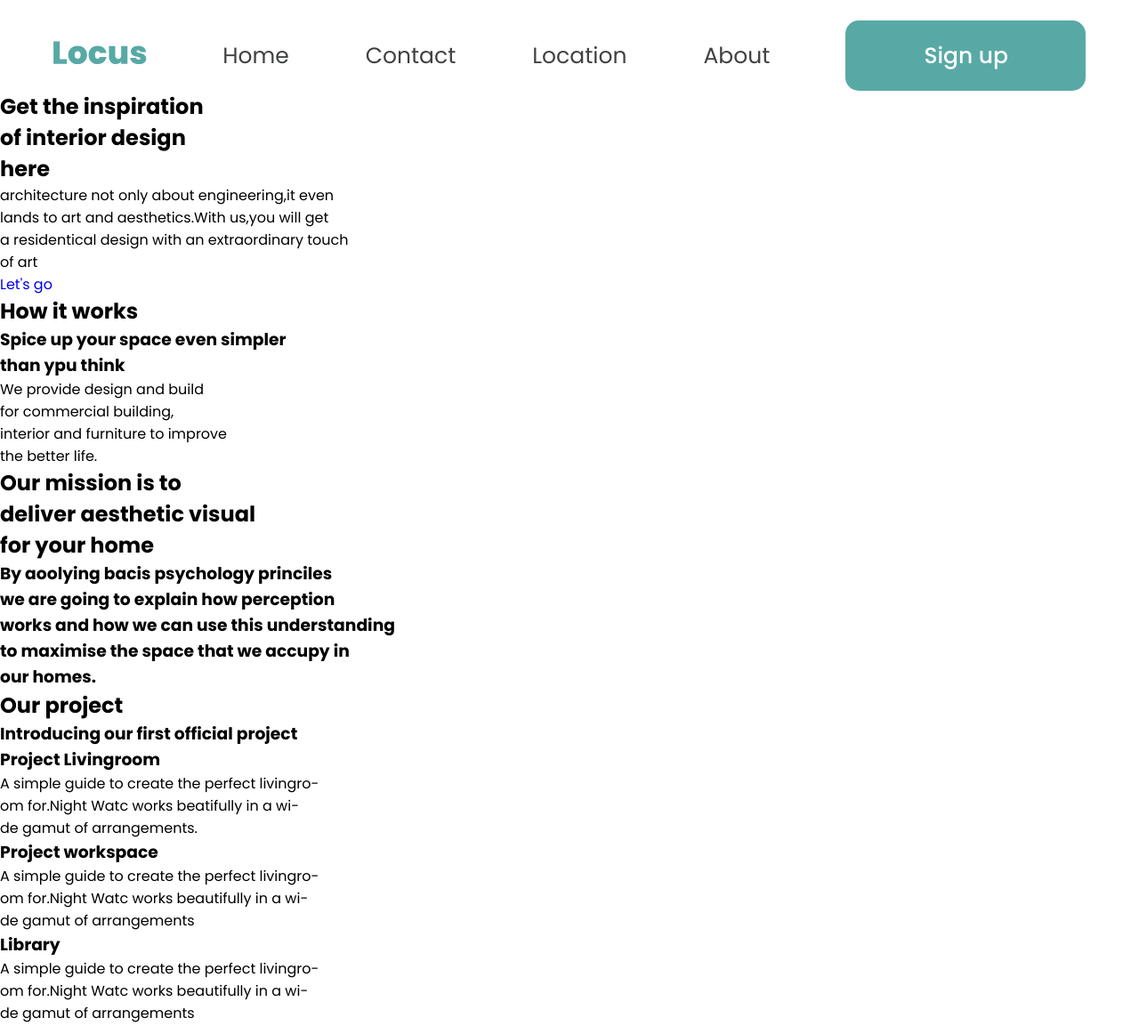
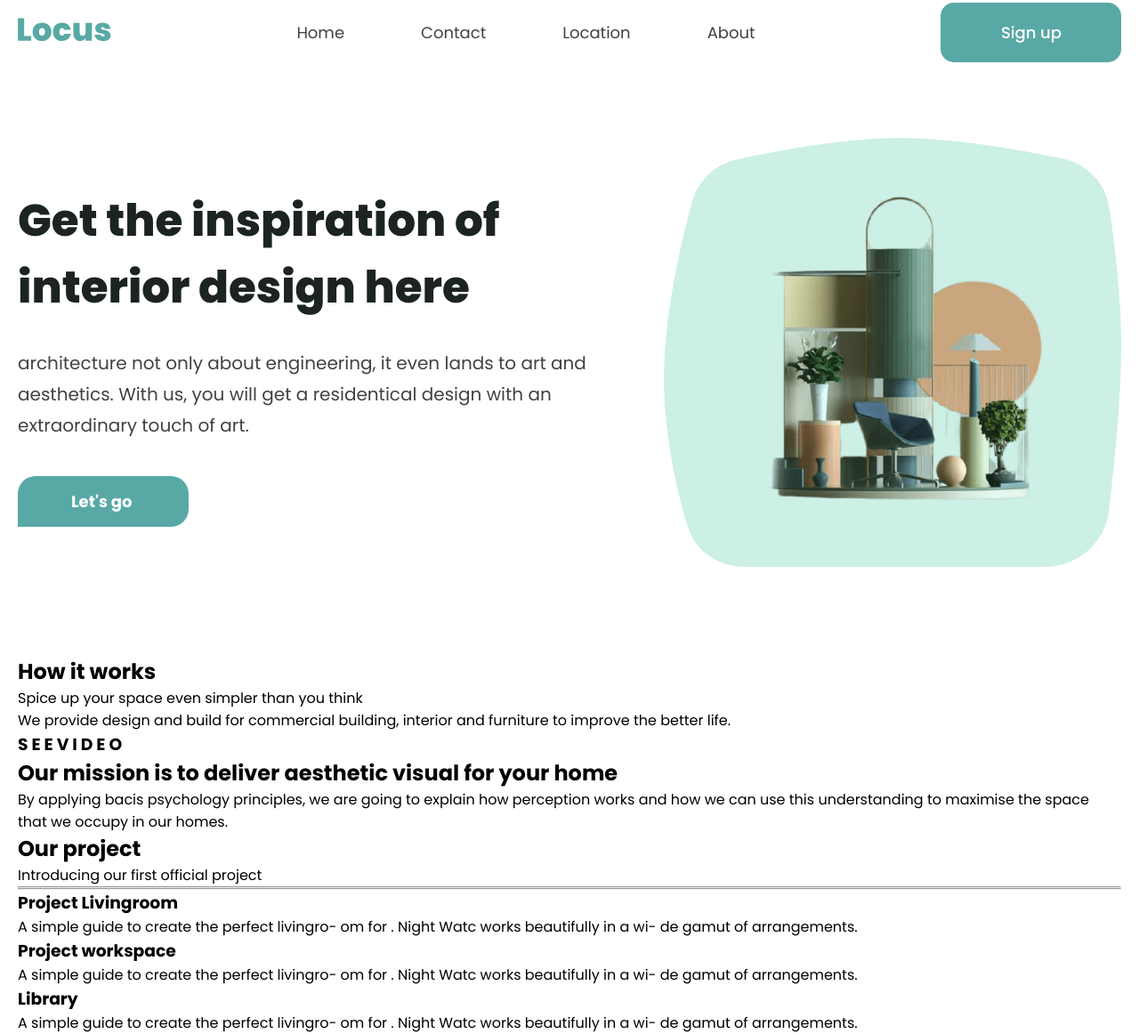
Before and after one commit to farruxdevelopertest/locus-website, a plain HTML site: page index.html in a window 1280 px wide. Shown: the part 62-1224 px from the top of the page at 89% size. Drawn offline with Linux system fonts and the light colour scheme.

Commit message:
add hero and hero style

```diff
--- a/css/style.css
+++ b/css/style.css
@@ -70,7 +70,7 @@ body {
 /* UTILS CLASS */
 
 .container {
-  max-width: 1200px;
+  max-width: 1440px;
   width: 100%;
   padding-left: 20px;
   padding-right: 20px;
@@ -80,7 +80,7 @@ body {
 /* HEADER START */
 
 .site-header {
-  padding-top: 85px;
+  padding-top: 65px;
 }
 
 .sitenav-container {
@@ -102,12 +102,12 @@ body {
 } */
 
 .sitenav-btn {
-  padding: 21px 87px 21px 88px;
+  padding: 16px 67px 16px 68px;
   background: #58a9a5;
   border-radius: 15px;
   color: #ffffff;
-  font-size: 25px;
-  line-height: 37px;
+  font-size: 18px;
+  line-height: 35px;
   font-weight: 500;
   transition: all 0.3s ease;
 }
@@ -118,8 +118,8 @@ body {
 
 .sitenav-link {
   color: #404242;
-  font-size: 25px;
-  line-height: 37px;
+  font-size: 18px;
+  line-height: 35px;
   transition: all 0.3s ease;
 }
 
@@ -129,3 +129,41 @@ body {
 }
 
 /* HEADER END */
+
+/* HERO START */
+.hero {
+  padding-top: 85px;
+  padding-bottom: 100px;
+}
+
+.hero-container {
+  display: flex;
+  align-items: center;
+}
+.hero-content {
+  width: 743px;
+  margin-right: 72px;
+}
+.hero-heading {
+  font-weight: 800;
+  font-size: 50px;
+  line-height: 75px;
+  color: #1c2323;
+  margin-bottom: 30px;
+}
+.hero-text {
+  font-size: 20px;
+  line-height: 35px;
+  color: #404242;
+  margin-bottom: 50px;
+}
+.hero-btn {
+  background: #58a9a5;
+  border-radius: 20px 20px 20px 0px;
+  padding: 16px 63px 16px 60px;
+  font-weight: bold;
+  font-size: 18px;
+  line-height: 35px;
+  color: #ffffff;
+}
+/* HERO END */
--- a/index.html
+++ b/index.html
@@ -41,55 +41,118 @@
     </header>
     <!-- header end -->
 
-    <!-- main start -->
+    <!-- main start  -->
     <main>
+      <!-- hero start -->
+      <section class="hero">
+        <div class="container hero-container">
+          <div class="hero-content">
+            <h2 class="hero-heading">
+              Get the inspiration of interior design here
+            </h2>
+            <p class="hero-text">
+              architecture not only about engineering, it even lands to art and
+              aesthetics. With us, you will get a residentical design with an
+              extraordinary touch of art.
+            </p>
+            <a href="#go" class="hero-btn">Let's go</a>
+          </div>
+
+          <img
+            class="hero-img"
+            src="img/hero-img.png"
+            alt="showcase img"
+            width="534"
+            height="482"
+          />
+        </div>
+      </section>
+      <!-- hero end -->
+
+      <!-- work start -->
       <section>
-        <h2>Get the inspiration<br />of interior design<br />here</h2>
+        <div class="container">
+          <div>
+            <h2>How it works</h2>
+            <p>Spice up your space even simpler than you think</p>
+          </div>
+          <div>
+            <!-- <img src="" alt=""> -->
+            <!-- img play -->
+
+            <div>
               <p>
-          architecture not only about engineering,it even<br />lands to art and
-          aesthetics.With us,you will get<br />a residentical design with an
-          extraordinary touch<br />of art
+                We provide design and build for commercial building, interior
+                and furniture to improve the better life.
               </p>
-        <a href="#">Let's go</a>
-        <h2>How it works</h2>
-        <h3>Spice up your space even simpler<br />than ypu think</h3>
-        <label>
-          We provide design and build<br />for commercial building,<br />interior
-          and furniture to improve<br />the better life.
-        </label>
+              <h3>S E E V I D E O</h3>
+            </div>
+          </div>
+        </div>
       </section>
+      <!-- work end -->
+
+      <!-- home start -->
       <section>
-        <h2>
-          Our mission is to<br />deliver aesthetic visual<br />for your home
-        </h2>
-        <h3>
-          By aoolying bacis psychology princiles<br />we are going to explain
-          how perception<br />works and how we can use this understanding<br />to
-          maximise the space that we accupy in<br />our homes.
-        </h3>
+        <div class="container">
+          <!-- <img src="" alt=""> -->
+
+          <div>
+            <h2>Our mission is to deliver aesthetic visual for your home</h2>
+            <p>
+              By applying bacis psychology principles, we are going to explain
+              how perception works and how we can use this understanding to
+              maximise the space that we occupy in our homes.
+            </p>
+          </div>
+        </div>
+      </section>
+      <!-- home end -->
+
+      <!-- project start -->
+      <section>
+        <div class="container">
+          <div>
             <h2>Our project</h2>
-        <h3>Introducing our first official project</h3>
+            <p>Introducing our first official project</p>
+            <hr />
+            <hr />
+          </div>
+          <div>
+            <div>
               <h3>Project Livingroom</h3>
-        <label>
-          A simple guide to create the perfect livingro-<br />om for.Night Watc
-          works beatifully in a wi-<br />de gamut of arrangements.
-        </label>
+              <p>
+                A simple guide to create the perfect livingro- om for . Night
+                Watc works beautifully in a wi- de gamut of arrangements.
+              </p>
+              <!-- <img src="" alt=""> -->
+            </div>
+            <div>
+              <!-- <img src="" alt=""> -->
               <h3>Project workspace</h3>
-        <label>
-          A simple guide to create the perfect livingro-<br />om for.Night Watc
-          works beautifully in a wi-<br />de gamut of arrangements
-        </label>
+              <p>
+                A simple guide to create the perfect livingro- om for . Night
+                Watc works beautifully in a wi- de gamut of arrangements.
+              </p>
+            </div>
+            <div>
               <h3>Library</h3>
-        <label>
-          A simple guide to create the perfect livingro-<br />om for.Night Watc
-          works beautifully in a wi-<br />de gamut of arrangements
-        </label>
+              <p>
+                A simple guide to create the perfect livingro- om for . Night
+                Watc works beautifully in a wi- de gamut of arrangements.
+              </p>
+              <!-- <img src="" alt=""> -->
+            </div>
+          </div>
+        </div>
       </section>
+
+      <!-- project end -->
     </main>
-    <!-- main end -->
+    <!-- main end  -->
 
-    <!-- footer strat -->
+    <!-- footer start -->
     <footer></footer>
-    <!-- footer end -->
+    <!-- footer end  -->
   </body>
 </html>
```
Also changed, not shown: img/hero-img.png (added), img/logo.svg (added). Lines whose indentation alone changed are shown as unchanged.
